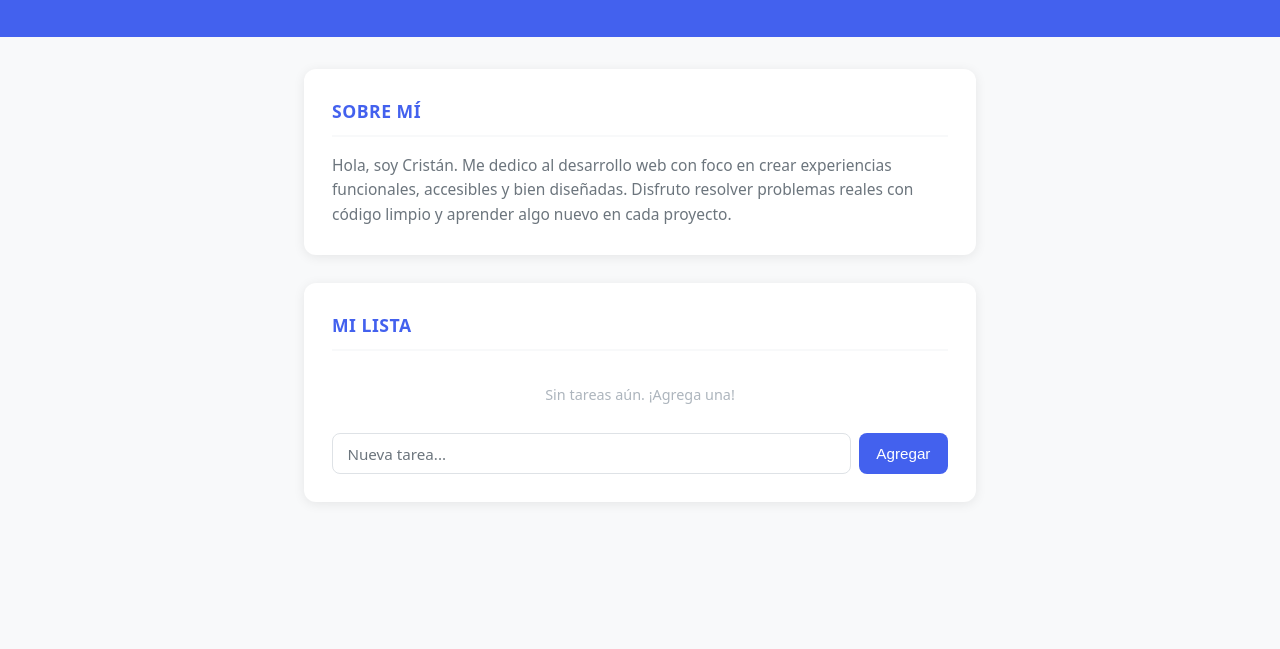
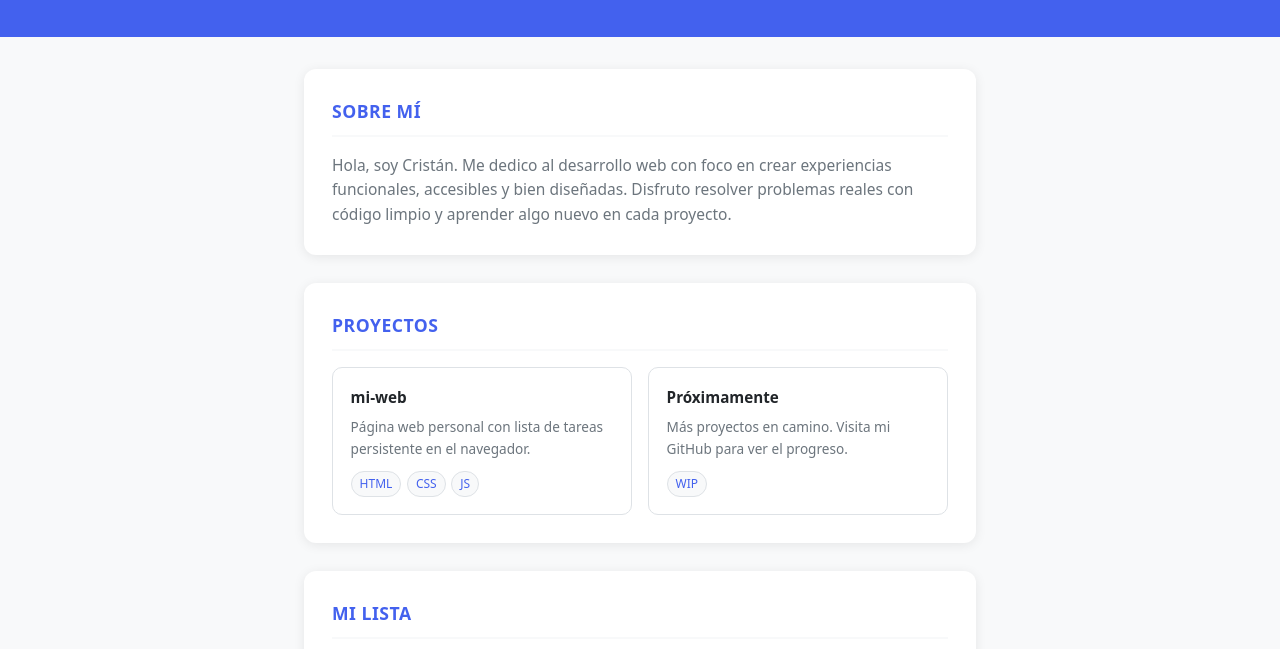
Before and after one commit to krypo23/MiProyectoWeb, a plain HTML site: page index.html in a window 1280 px wide. Shown: the part 151-800 px from the top of the page. Drawn offline with Linux system fonts and the light colour scheme.

Commit message:
agregar sección de proyectos

```diff
--- a/index.html
+++ b/index.html
@@ -179,6 +179,59 @@
       font-size: 0.9rem;
       padding: 1rem 0 0.5rem;
     }
+
+    /* ── Proyectos ── */
+    .proyectos-grid {
+      display: grid;
+      grid-template-columns: repeat(auto-fill, minmax(220px, 1fr));
+      gap: 1rem;
+    }
+
+    .proyecto {
+      border: 1.5px solid var(--border);
+      border-radius: 10px;
+      padding: 1.1rem;
+      display: flex;
+      flex-direction: column;
+      gap: 0.4rem;
+      transition: border-color 0.2s, box-shadow 0.2s;
+      text-decoration: none;
+      color: inherit;
+    }
+
+    .proyecto:hover {
+      border-color: var(--accent);
+      box-shadow: 0 4px 14px rgba(67,97,238,0.12);
+    }
+
+    .proyecto h3 {
+      font-size: 0.95rem;
+      font-weight: 600;
+      color: var(--text);
+    }
+
+    .proyecto p {
+      font-size: 0.85rem;
+      color: var(--muted);
+      flex: 1;
+    }
+
+    .proyecto-tags {
+      display: flex;
+      flex-wrap: wrap;
+      gap: 0.35rem;
+      margin-top: 0.3rem;
+    }
+
+    .tag {
+      background: var(--bg);
+      color: var(--accent);
+      font-size: 0.75rem;
+      font-weight: 500;
+      padding: 0.15rem 0.5rem;
+      border-radius: 20px;
+      border: 1px solid var(--border);
+    }
   </style>
 </head>
 <body>
@@ -197,6 +250,31 @@
         funcionales, accesibles y bien diseñadas. Disfruto resolver problemas reales con
         código limpio y aprender algo nuevo en cada proyecto.
       </p>
+    </section>
+
+    <section class="card" id="proyectos">
+      <h2>Proyectos</h2>
+      <div class="proyectos-grid">
+
+        <a class="proyecto" href="https://github.com/krypo23/mi-web" target="_blank" rel="noopener">
+          <h3>mi-web</h3>
+          <p>Página web personal con lista de tareas persistente en el navegador.</p>
+          <div class="proyecto-tags">
+            <span class="tag">HTML</span>
+            <span class="tag">CSS</span>
+            <span class="tag">JS</span>
+          </div>
+        </a>
+
+        <a class="proyecto" href="https://github.com/krypo23" target="_blank" rel="noopener">
+          <h3>Próximamente</h3>
+          <p>Más proyectos en camino. Visita mi GitHub para ver el progreso.</p>
+          <div class="proyecto-tags">
+            <span class="tag">WIP</span>
+          </div>
+        </a>
+
+      </div>
     </section>
 
     <section class="card" id="tareas">
```
